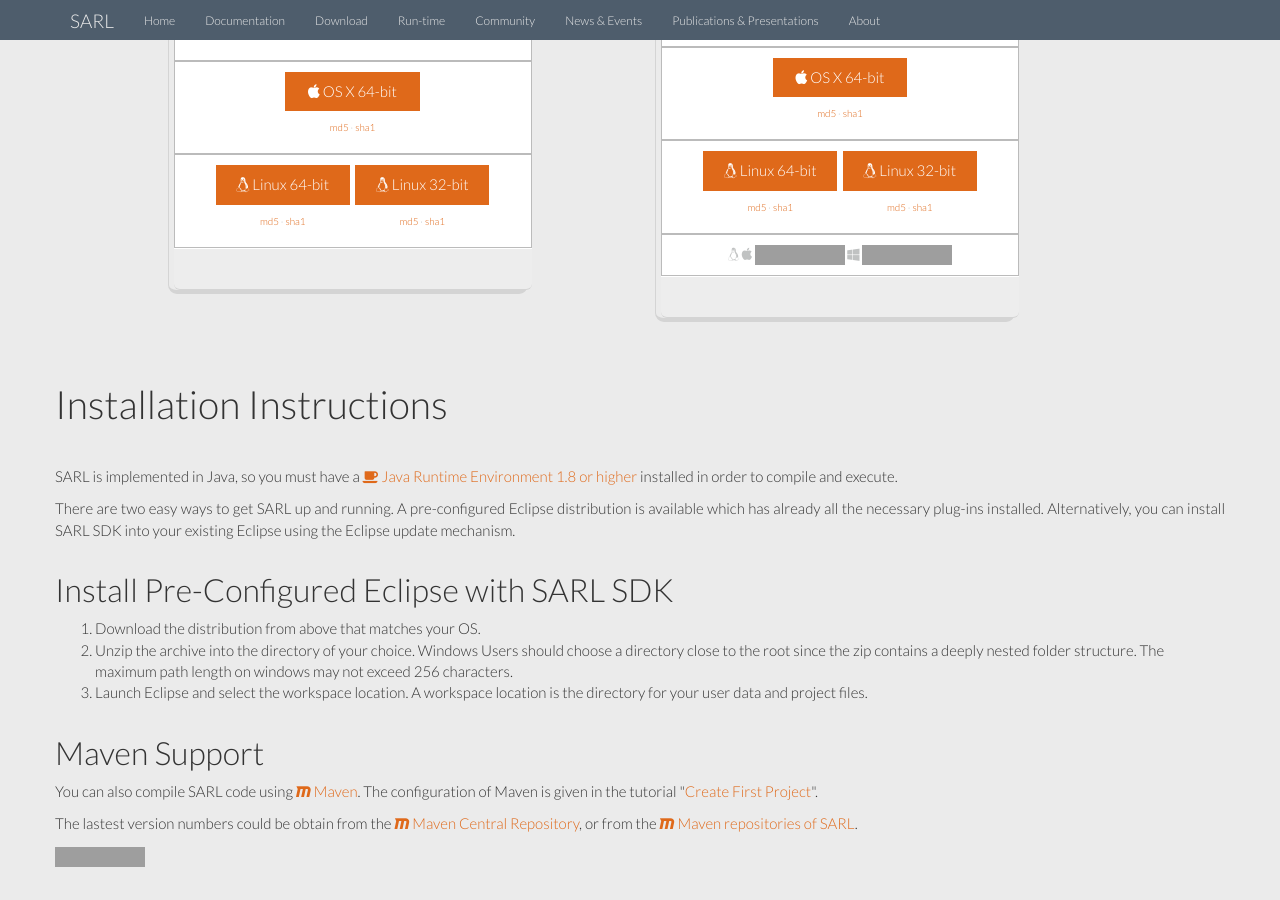
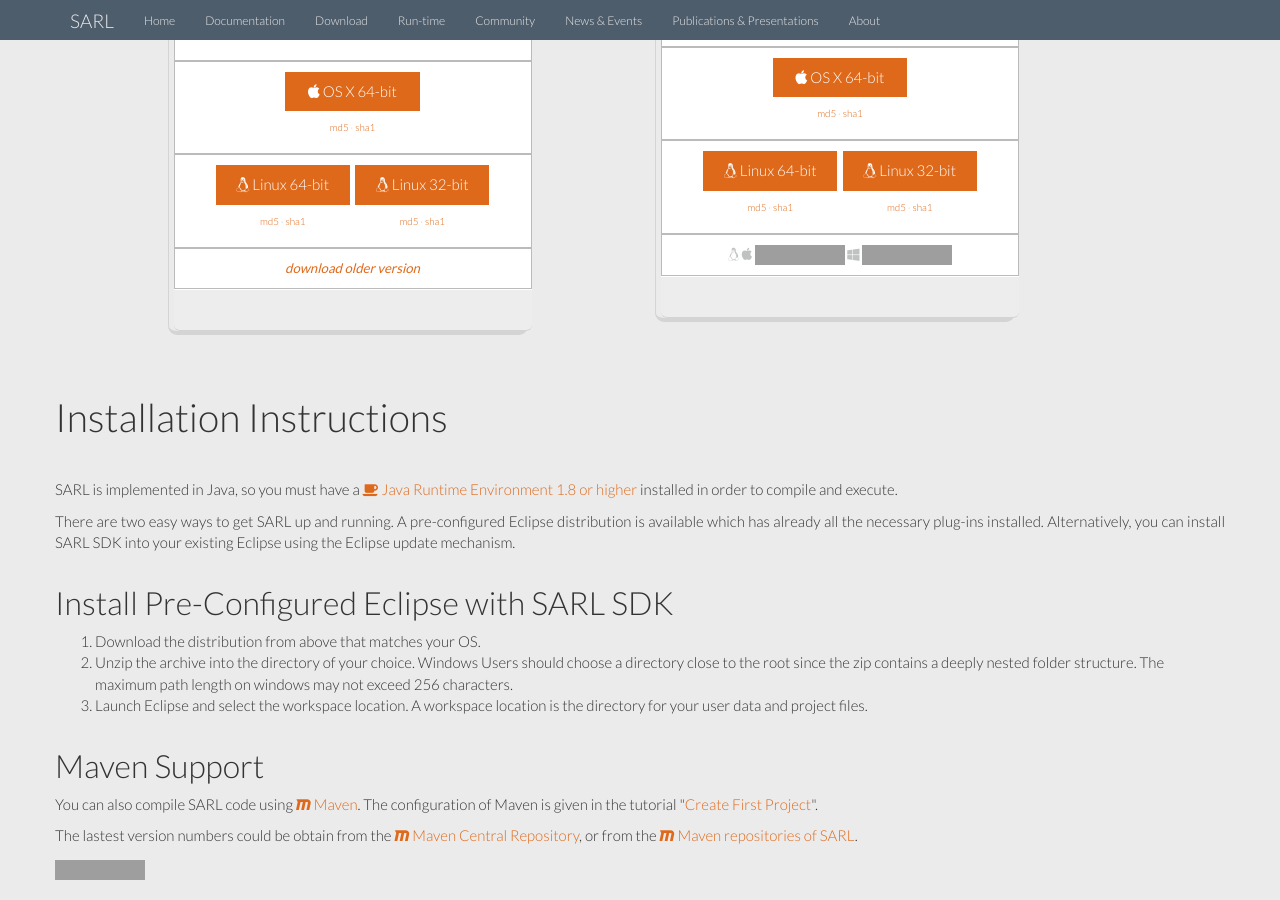
Before and after one commit to sarl/sarl-jekyll-website, a Jekyll site: the page built from download/index.html, in a window 1280 px wide and 900 px high, scrolled down 486 px. Built offline with Jekyll 4.4.1, drawn with Linux system fonts in a browser that asks for light colours; Markdown is read by kramdown in place of the engine named in the settings; a style sheet for code colours, icons or effects is not loaded; grey boxes are pictures that could not be loaded.

Commit message:
Use Google drive as the server for downloading the SARL products.
see https://github.com/sarl/sarl/issues/805

Signed-off-by: Stéphane Galland <galland@arakhne.org>

```diff
--- a/_config.yml
+++ b/_config.yml
@@ -93,3 +93,32 @@
 github_repo_count: 3
 github_show_profile_link: true
 github_skip_forks: true
+
+# Download information for SARL products
+sarl_stable_download_win32_product: 1xIQ3D9pNrWlR8qQDDPufg_mMyHHOB42B
+sarl_stable_download:
+  win32:
+    product: 1xIQ3D9pNrWlR8qQDDPufg_mMyHHOB42B
+    confirm: -lTh
+    md5: 1p4CU-VQnhxnisEBuKbiug28lD5uh6kcM
+    sha1: 1ujBx3xFGh8GE0z7tg_-K-hGyCpClaQcD
+  win64:
+    product: 1XD8srdIu1NGySTBA8yx5uhgtt3xwTqar
+    confirm : yHYj
+    md5: 1R7PjmwxEAb7fiIL32adFSP7Uc39kbOcD
+    sha1: 1_LTTmbf4TodXkOeYeFoRSA8NDDzXmbEJ
+  linux32:
+    product: 1zd8PEZrgYfplDeFrAV87bANHvEeA_DKq
+    confirm: KOo6
+    md5: 1TFz2Ta9JEZXBD_3kWaOG28X6mdhLNX9P
+    sha1: 15rf285bJ3-FU1mnwjwomIVwjaTlwQHuh
+  linux64:
+    product: 1VxcJVMLz5WTpp6x61THWrMjg1OfNtyxc
+    confirm: kUI2
+    md5: 1vR7hsn4CYRXgAA-jkj65VuzCX4kT145P
+    sha1: 1wzaI6Rgxivw7ZTeRLxOSjFAO7RtC9f0a
+  mac64:
+    product: 1Bs97eGkgqWvvjZLElKbNINXiX8KQbcg_
+    confirm: rP1r
+    md5: 1rjgbBaOSEEFe8KtlQrfDqywu-7Z2zu_X
+    sha1: 1y1gj1JXPEk-ZZd9lNBt3rWKXudHSxsQN
--- a/download/index.html
+++ b/download/index.html
@@ -20,49 +20,54 @@
 					</tr>
 					<tr>
 						<td style="text-align: center; white-space: nowrap;">
-							<a href="http://maven.sarl.io/io/sarl/io.sarl.lang.updatesite/0.6.1/io.sarl.lang.updatesite-0.6.1-win32.win32.x86_64.zip"
+							<a href="https://drive.google.com/uc?export=download&confirm={{site.sarl_stable_download.win64.confirm}}&id={{site.sarl_stable_download.win64.product}}"
 							onclick="ga('send','event','Downloads','Download', 'Stable Windows 64')"
 							class="btn btn-primary btn-large"
 							style="width: 45%;"><i class="fa fa-windows"></i> Win 64-bit</a>&nbsp;
-							<a href="http://maven.sarl.io/io/sarl/io.sarl.lang.updatesite/0.6.1/io.sarl.lang.updatesite-0.6.1-win32.win32.x86.zip"
+							<a href="https://drive.google.com/uc?export=download&confirm={{site.sarl_stable_download.win32.confirm}}&id={{site.sarl_stable_download.win32.product}}"
 							onclick="ga('send','event','Downloads','Download', 'Stable Windows 32')"
 							class="btn btn-primary btn-large"
 							style="width: 45%;"><i class="fa fa-windows"></i> Win 32-bit</a><br/>
 							<span class="btn btn-note" style="width: 45%;">
-								<a href="http://maven.sarl.io/io/sarl/io.sarl.lang.updatesite/0.6.1/io.sarl.lang.updatesite-0.6.1-win32.win32.x86_64.zip.md5">md5</a>&nbsp;&middot;&nbsp;<a href="http://maven.sarl.io/io/sarl/io.sarl.lang.updatesite/0.6.1/io.sarl.lang.updatesite-0.6.1-win32.win32.x86_64.zip.sha1">sha1</a>
+								<a href="https://drive.google.com/uc?export=download&id={{site.sarl_stable_download.win64.md5}}">md5</a>&nbsp;&middot;&nbsp;<a href="https://drive.google.com/uc?export=download&id={{site.sarl_stable_download.win64.sha1}}">sha1</a>
 							</span>&nbsp;
 							<span class="btn btn-note" style="width: 45%;">
-								<a href="http://maven.sarl.io/io/sarl/io.sarl.lang.updatesite/0.6.1/io.sarl.lang.updatesite-0.6.1-win32.win32.x86.zip.md5">md5</a>&nbsp;&middot;&nbsp;<a href="http://maven.sarl.io/io/sarl/io.sarl.lang.updatesite/0.6.1/io.sarl.lang.updatesite-0.6.1-win32.win32.x86.zip.sha1">sha1</a>
+								<a href="https://drive.google.com/uc?export=download&id={{site.sarl_stable_download.win32.md5}}">md5</a>&nbsp;&middot;&nbsp;<a href="https://drive.google.com/uc?export=download&id={{site.sarl_stable_download.win32.sha1}}">sha1</a>
 							</span>
 						</td>
 					</tr>
 					<tr>
 						<td style="text-align: center; white-space: nowrap;">
-							<a href="http://maven.sarl.io/io/sarl/io.sarl.lang.updatesite/0.6.1/io.sarl.lang.updatesite-0.6.1-macosx.cocoa.x86_64.zip"
+							<a href="https://drive.google.com/uc?export=download&confirm={{site.sarl_stable_download.mac64.confirm}}&id={{site.sarl_stable_download.mac64.product}}"
 							onclick="ga('send','event','Downloads','Download', 'Stable MacOS 64')"
 							class="btn btn-primary btn-large" style="width: 45%;"><i class="fa fa-apple"></i> OS X 64-bit</a><br/>
 							<span class="btn btn-note" style="width: 45%;">
-								<a href="http://maven.sarl.io/io/sarl/io.sarl.lang.updatesite/0.6.1/io.sarl.lang.updatesite-0.6.1-macosx.cocoa.x86_64.zip.md5">md5</a>&nbsp;&middot;&nbsp;<a href="http://maven.sarl.io/io/sarl/io.sarl.lang.updatesite/0.6.1io.sarl.lang.updatesite-0.6.1-macosx.cocoa.x86_64.zip.sha1">sha1</a>
+								<a href="https://drive.google.com/uc?export=download&id={{site.sarl_stable_download.mac64.md5}}">md5</a>&nbsp;&middot;&nbsp;<a href="https://drive.google.com/uc?export=download&id={{site.sarl_stable_download.mac64.sha1}}">sha1</a>
 							</span>
 							</span>
 						</td>
 					</tr>
 					<tr>
 						<td style="text-align: center; white-space: nowrap;">
-							<a href="http://maven.sarl.io/io/sarl/io.sarl.lang.updatesite/0.6.1/io.sarl.lang.updatesite-0.6.1-linux.gtk.x86_64.zip"
+							<a href="https://drive.google.com/uc?export=download&confirm={{site.sarl_stable_download.linux64.confirm}}&id={{site.sarl_stable_download.linux64.product}}"
 							onclick="ga('send','event','Downloads','Download', 'Stable Linux 64')"
 							class="btn btn-primary btn-large"
 							style="width: 45%;"><i class="fa fa-linux"></i> Linux 64-bit</a>&nbsp;
-							<a href="http://maven.sarl.io/io/sarl/io.sarl.lang.updatesite/0.6.1/io.sarl.lang.updatesite-0.6.1-linux.gtk.x86.zip"
+							<a href="https://drive.google.com/uc?export=download&confirm={{site.sarl_stable_download.linux32.confirm}}&id={{site.sarl_stable_download.linux32.product}}"
 							onclick="ga('send','event','Downloads','Download', 'Stable Linux 32')"
 							class="btn btn-primary btn-large"
 							style="width: 45%;"><i class="fa fa-linux"></i> Linux 32-bit</a><br/>
 							<span class="btn btn-note" style="width: 45%;">
-								<a href="http://maven.sarl.io/io/sarl/io.sarl.lang.updatesite/0.6.1/io.sarl.lang.updatesite-0.6.1-linux.gtk.x86_64.zip.md5">md5</a>&nbsp;&middot;&nbsp;<a href="http://maven.sarl.io/io/sarl/io.sarl.lang.updatesite/0.6.1/io.sarl.lang.updatesite-0.6.1-linux.gtk.x86_64.zip.sha1">sha1</a>
+								<a href="https://drive.google.com/uc?export=download&id={{site.sarl_stable_download.linux64.md5}}">md5</a>&nbsp;&middot;&nbsp;<a href="https://drive.google.com/uc?export=download&id={{site.sarl_stable_download.linux64.sha1}}">sha1</a>
 							</span>&nbsp;
 							<span class="btn btn-note" style="width: 45%;">
-								<a href="http://maven.sarl.io/io/sarl/io.sarl.lang.updatesite/0.6.1/io.sarl.lang.updatesite-0.6.1-linux.gtk.x86.zip.md5">md5</a>&nbsp;&middot;&nbsp;<a href="http://maven.sarl.io/io/sarl/io.sarl.lang.updatesite/0.6.1/io.sarl.lang.updatesite-0.6.1-linux.gtk.x86.zip.sha1">sha1</a>
+								<a href="https://drive.google.com/uc?export=download&id={{site.sarl_stable_download.linux32.md5}}">md5</a>&nbsp;&middot;&nbsp;<a href="https://drive.google.com/uc?export=download&id={{site.sarl_stable_download.linux32.sha1}}">sha1</a>
 							</span>
+						</td>
+					</tr>
+					<tr>
+						<td style="text-align: center; white-space: nowrap;">
+							<a href="https://drive.google.com/open?id=14Rqx8GyYvtd2LNxZsiECuc48uPRTQz6I"><i>download older version</i></a>
 						</td>
 					</tr>
 				</tbody>
```
